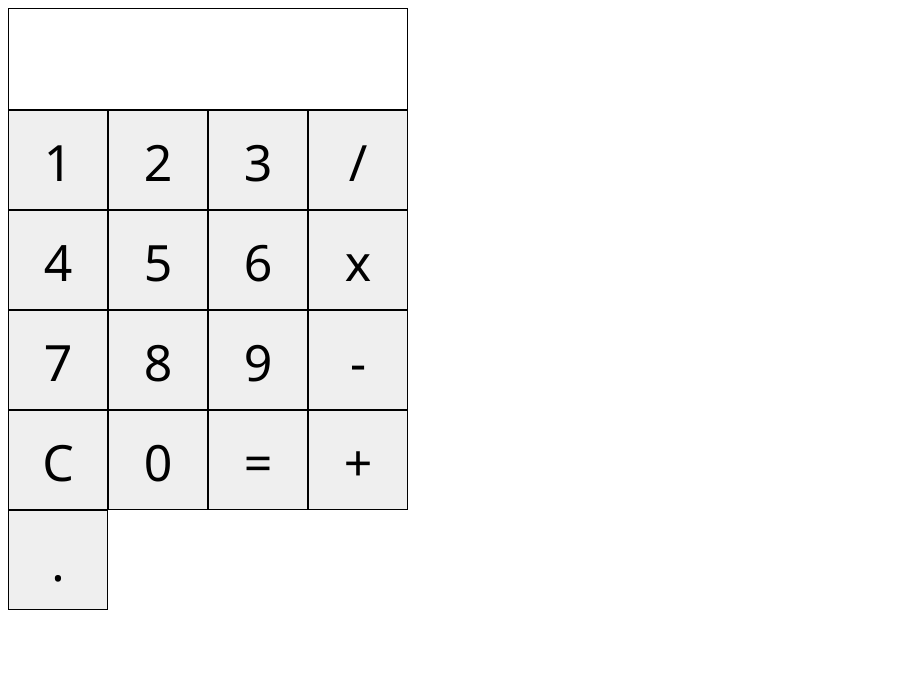
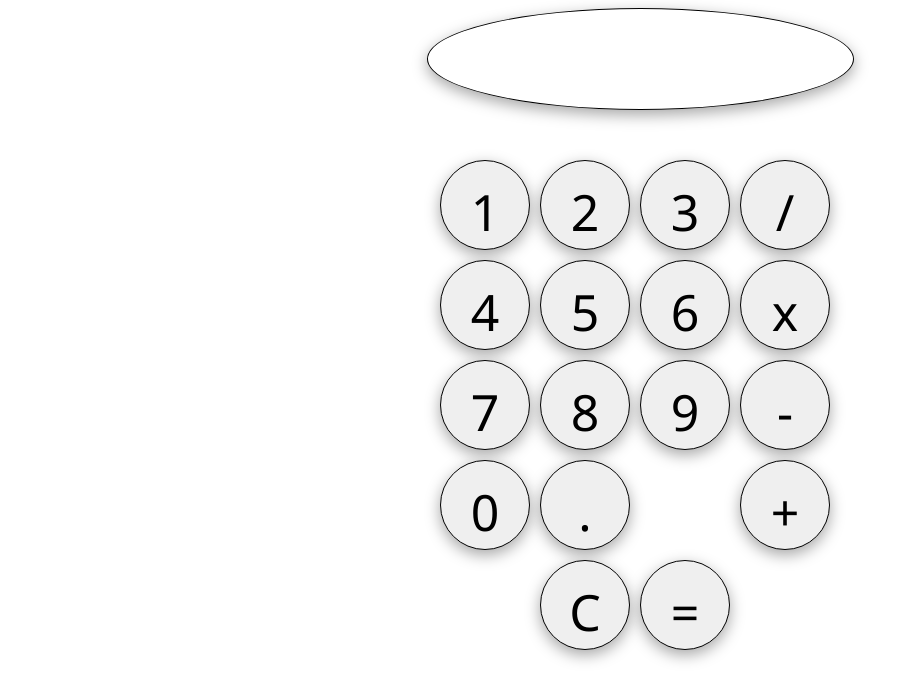
Before and after one commit to pebaha-/odin-calculator, a plain HTML site: page index.html in a window 1280 px wide. Shown: the whole page, without its empty margins (0-915 px from the left). Drawn offline with Linux system fonts and the light colour scheme.

Commit message:
Center the calculator and make buttons round

```diff
--- a/index.html
+++ b/index.html
@@ -22,11 +22,13 @@
         <button class="button-num">8</button>
         <button class="button-num">9</button>
         <button class="button-op">-</button>
+        <button class="button-num">0</button>
+        <button class="button-num">.</button>
+        <button class="hidden">H</button>
+        <button class="button-op">+</button>
+        <button class="hidden">H</button>
         <button class="button-c">C</button>
-        <button class="button-num">0</button>
         <button class="button-eq">=</button>
-        <button class="button-op">+</button>
-        <button class="button-num">.</button>
       </div>
     </div>
     <script src="script.js"></script>
--- a/style.css
+++ b/style.css
@@ -1,31 +1,45 @@
-.container {
+.button-container {
     width: 400px;
+    display: flex;
+    flex-wrap: wrap;
+    margin: 0 auto;
 }
 
-.button-container {
-    display: flex;
-    flex-wrap: wrap;
+.hidden {
+    visibility: hidden;
 }
 
 button {
-    width: 100px;
-    height: 100px;
+    width: 90px;
+    height: 90px;
     font-size: 50px;
+    margin-bottom: 10px;
+    margin-right: 10px;
     font-family: 'Segoe UI', Tahoma, Geneva, Verdana, sans-serif;
     box-sizing: border-box;
     border: 1px solid black;
     text-align: center;
     vertical-align: middle;
     line-height: 100px;
+    border-radius: 50%;
+    box-shadow: rgba(0, 0, 0, 0.35) 0px 5px 15px;
+}
+
+button:hover {
+    background-color: aquamarine;
 }
 
 .display {
+    width: 400px;
     height: 100px;
     padding-right: 25px;
+    margin: 0 auto 50px auto;
     line-height: 100px;
     font-size: 50px;
     font-family: 'Segoe UI', Tahoma, Geneva, Verdana, sans-serif;
     text-align: right;
     vertical-align: middle;
     border: 1px solid black;
+    border-radius: 50%;
+    box-shadow: rgba(0, 0, 0, 0.35) 0px 5px 15px;
 }
```
